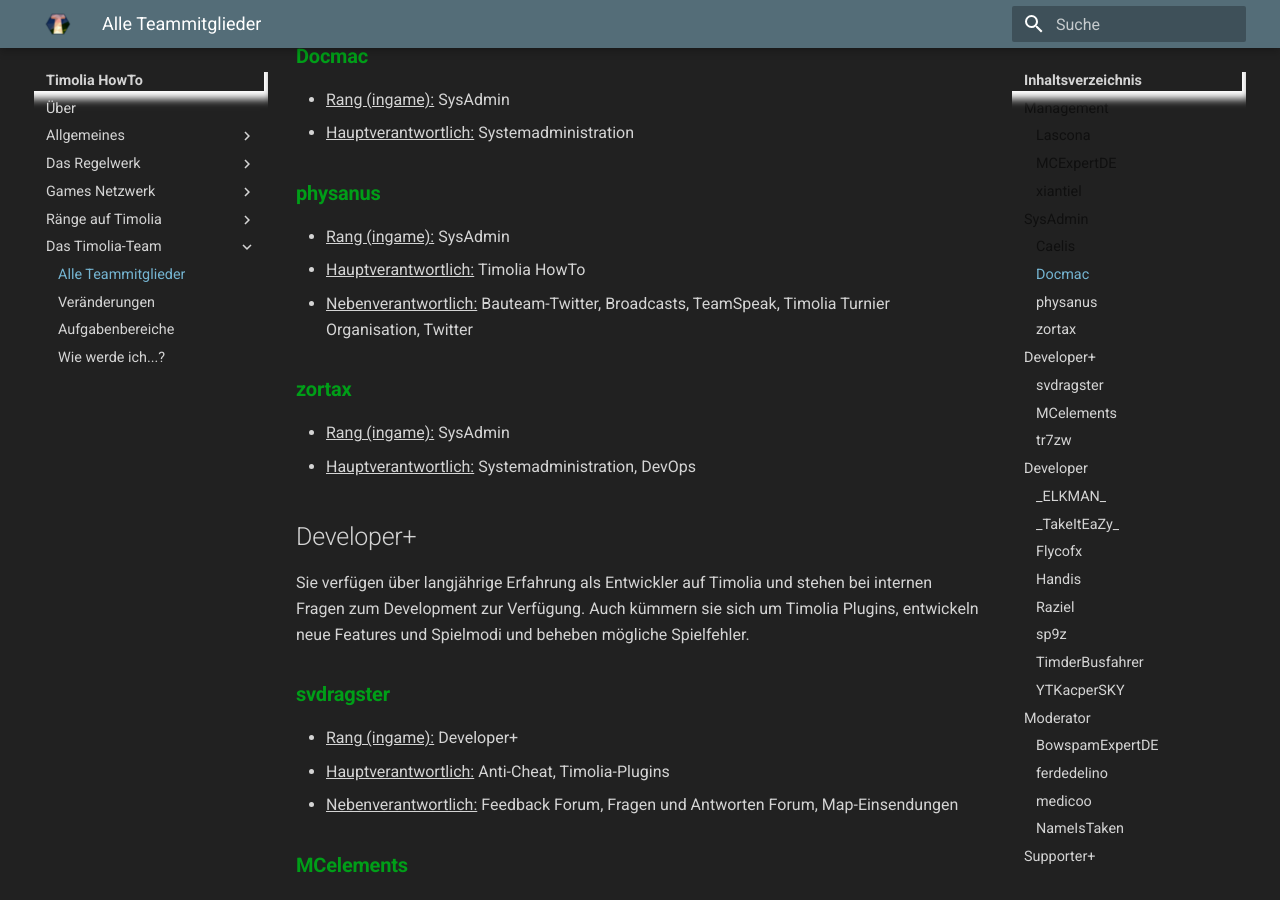
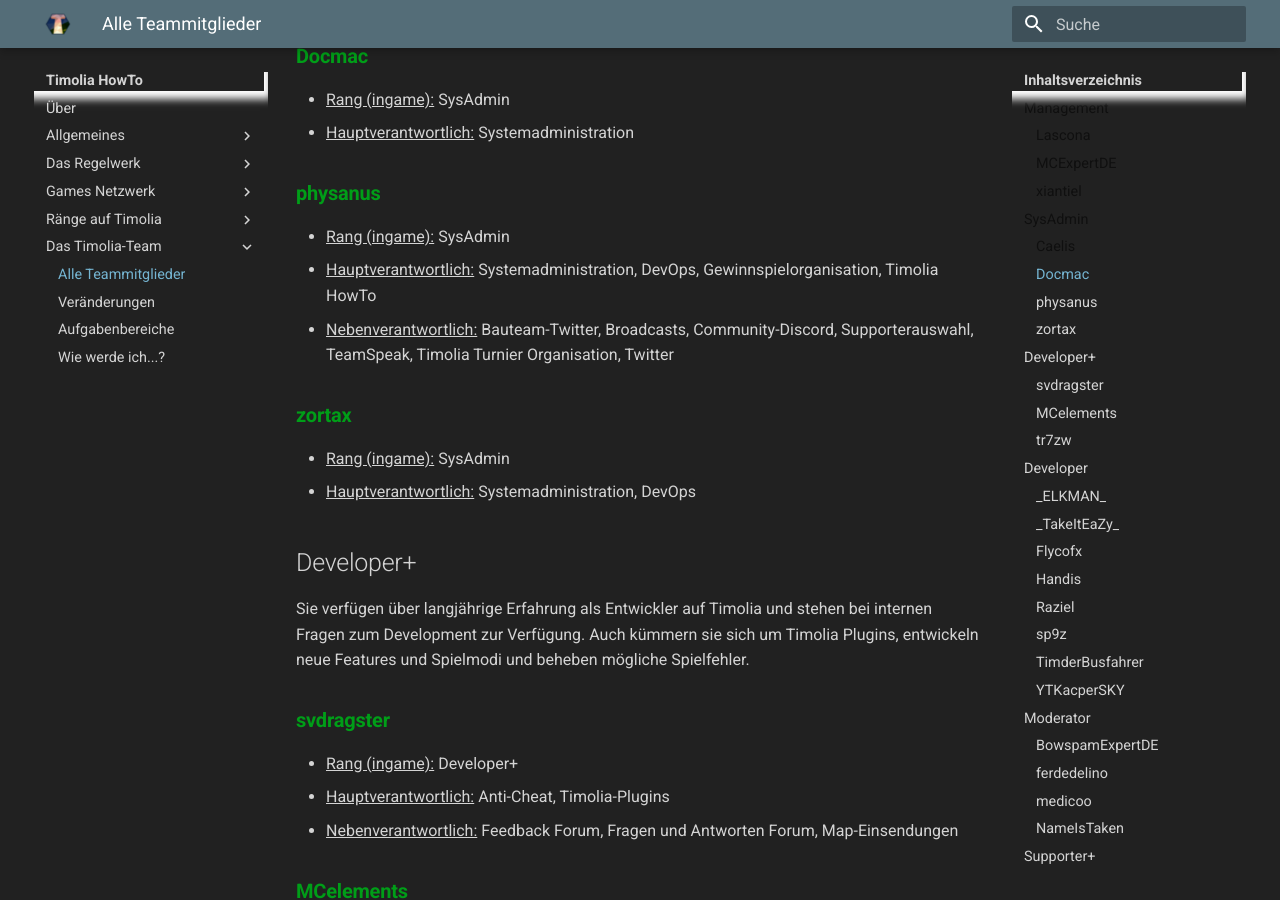
Before and after one commit to TimoliaDE/HowTo, an MkDocs documentation site: the page built from docs/team/members.md, in a window 1280 px wide and 900 px high, scrolled down 1677 px. Built offline with MkDocs 1.6.1 and Material for MkDocs 9.7.7, drawn with Linux system fonts in a browser that asks for light colours; old or Windows-style settings are respelled for this version of MkDocs.

```diff
--- a/docs/team/members.md
+++ b/docs/team/members.md
@@ -52,8 +52,8 @@ Sie führen Updates durch und sorgen für ein reibungsloses Spielerlebnis im All
 
 ### <strong><span class='sysadmin'>physanus</span></strong>
 - <u>Rang (ingame):</u> SysAdmin
-- <u>Hauptverantwortlich:</u> Timolia HowTo
-- <u>Nebenverantwortlich:</u> Bauteam-Twitter, Broadcasts, TeamSpeak, Timolia Turnier Organisation, Twitter
+- <u>Hauptverantwortlich:</u> Systemadministration, DevOps, Gewinnspielorganisation, Timolia HowTo
+- <u>Nebenverantwortlich:</u> Bauteam-Twitter, Broadcasts, Community-Discord, Supporterauswahl, TeamSpeak, Timolia Turnier Organisation, Twitter
 
 ### <strong><span class='sysadmin'>zortax</span></strong>
 - <u>Rang (ingame):</u> SysAdmin
```
Also changed, not shown: docs/team/responsibilities.md (+3 -0 lines).
